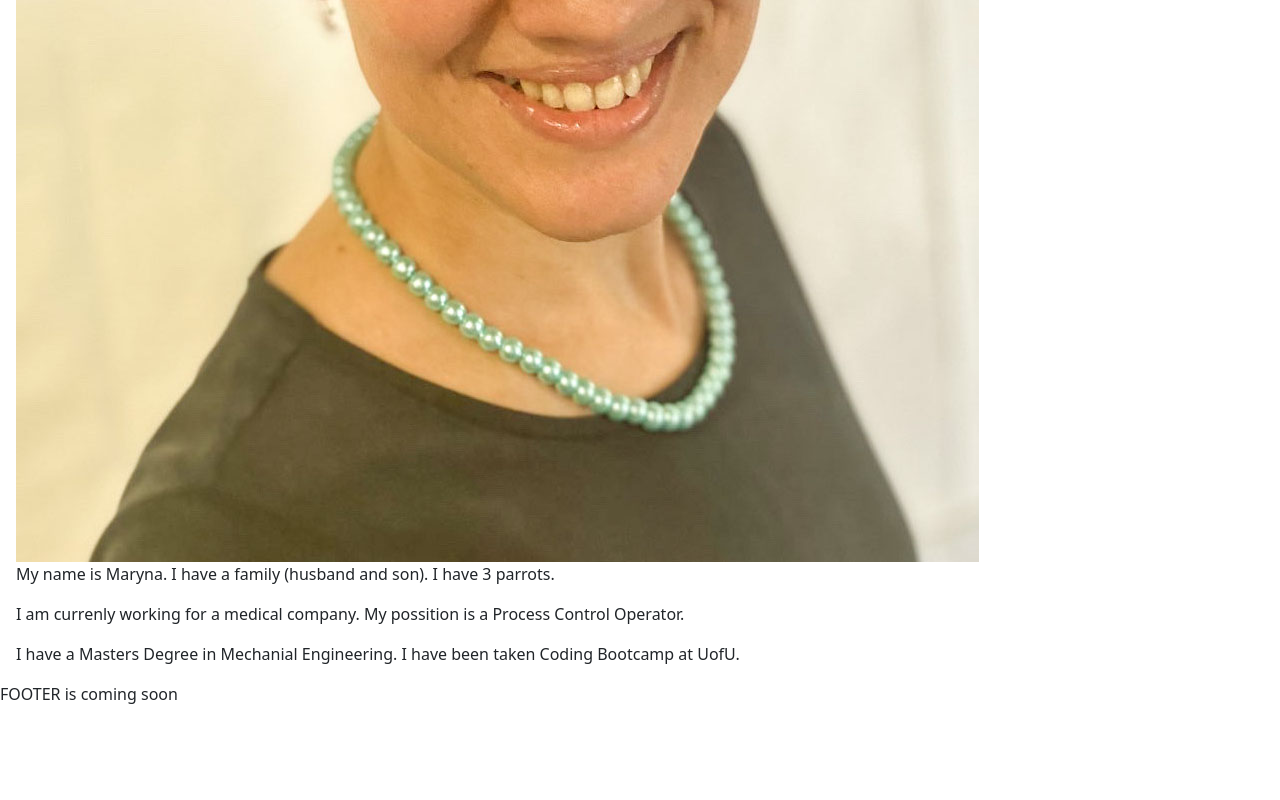
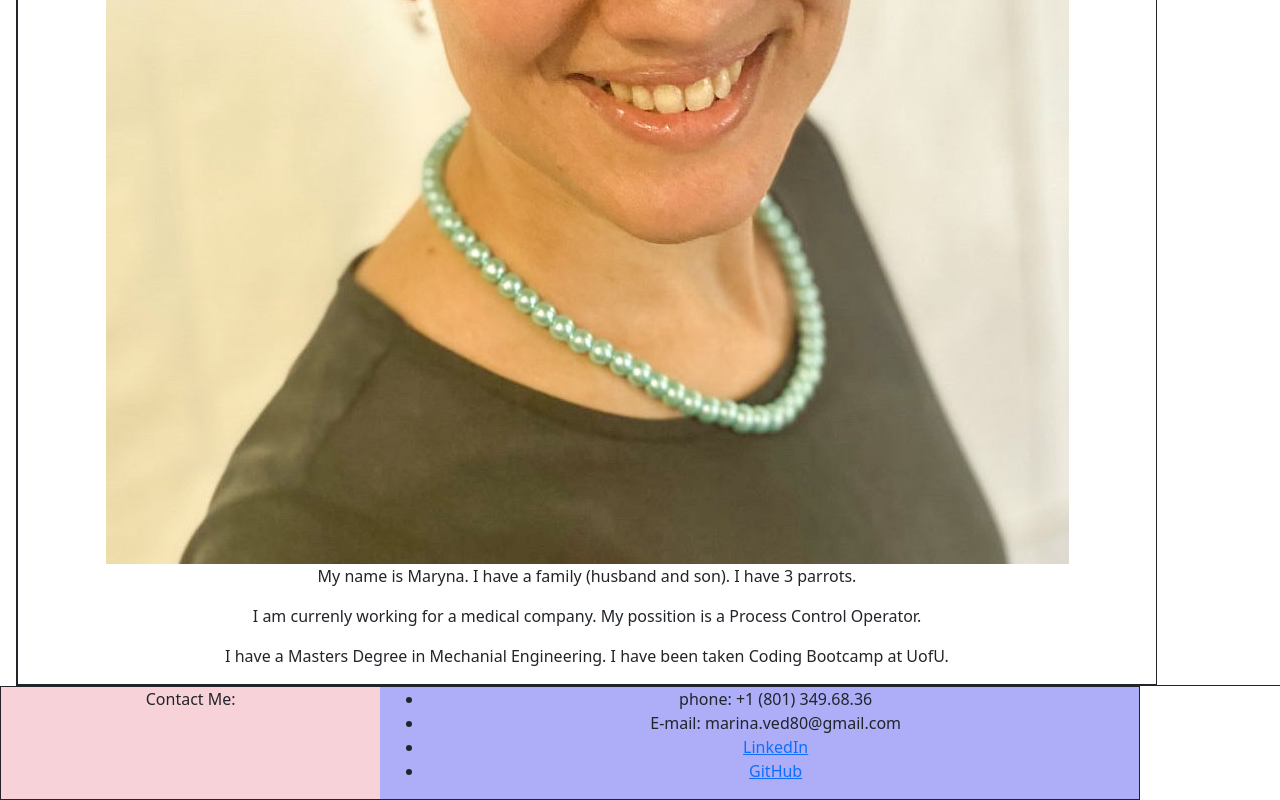
Before and after one commit to MarynaMartseniuk/myPortfolio-React-ch20, a React (Vite) app: page / in a window 1280 px wide. Shown: the part 792-1592 px from the top of the page. Before the commit the page ends 1498 px from the top, so only its background shows below. Built offline with nearby package versions, Linux system fonts and the light colour scheme.

Commit message:
add content to footer

```diff
--- /dev/null
+++ b/src/App.css
@@ -0,0 +1,5 @@
+.mainContainer {
+    width: 100%;
+    border: solid 1px;
+    margin: 0;
+}
--- a/src/App.jsx
+++ b/src/App.jsx
@@ -1,12 +1,13 @@
 import { Outlet } from 'react-router-dom';
 import NavTabs from './components/NavTabs';
-import Footer from './components/Footer'
+import Footer from './components/Footer';
+import './App.css';
 
 function App() {
   return (
     <>
       <NavTabs />
-      <main className="mx-3">
+      <main className="mx-3 mainContainer">
         <Outlet />
       </main>
       <Footer />
--- /dev/null
+++ b/src/components/Footer.css
@@ -0,0 +1,7 @@
+#footerContactMe {
+    background-color: rgb(247, 211, 217);
+}
+
+#myData {
+    background-color: rgb(173, 173, 248);
+}
--- a/src/components/Footer.jsx
+++ b/src/components/Footer.jsx
@@ -1,11 +1,33 @@
 import { Link, useLocation } from 'react-router-dom';
+import '../App.css';
+import './Footer.css';
 
 function NavTabs() {
   const currentPage = useLocation().pathname;
 
   return (
-    <div>
-        FOOTER is coming soon
+    <div class="container text-center mainContainer">
+      <div class="row">
+        <div id="footerContactMe" class="col-4">Contact Me:</div>
+        <div id="myData" class="col-8">
+        <ul>
+            <li id="phone">
+              phone: +1 (801) 349.68.36
+            </li>
+            <li id="email">
+              E-mail: marina.ved80@gmail.com
+            </li>
+            <li id="LinkedIn">
+              <a class="myDataLink" href="https://www.linkedin.com/in/maryna-martseniuk/"
+              target="_blank">LinkedIn</a>
+            </li>
+            <li id="GitHub" >
+              <a class="myDataLink" href="https://github.com/MarynaMartseniuk"
+              target="_blank">GitHub</a>
+            </li>
+          </ul>
+        </div>
+      </div>
     </div>
   );
 }
--- a/src/pages/About.jsx
+++ b/src/pages/About.jsx
@@ -1,8 +1,9 @@
 import myImage from '../utils/images/m2.jpg'
+import '../App.css';
 
 export default function About() {
     return (
-      <div>
+      <div class="container text-center mainContainer">
         <h1>About Me</h1>
         <img src={myImage}/>
         <div >
--- a/src/pages/Contact.jsx
+++ b/src/pages/Contact.jsx
@@ -1,8 +1,9 @@
 import Form from '../components/Form';
+import '../App.css';
 
 export default function Contact() {
     return (
-    <div>
+    <div class="container text-center mainContainer">
       <h1>Contact Me</h1>
       <Form />;
     </div>
--- a/src/pages/Portfolio.jsx
+++ b/src/pages/Portfolio.jsx
@@ -1,8 +1,9 @@
-import project01image from '../utils/images/squareExmpl.jpg'
+import project01image from '../utils/images/squareExmpl.jpg';
+import '../App.css';
 
 export default function Portfolio() {
     return (
-      <div>
+      <div class="container text-center mainContainer">
         <h1>My Portfolio</h1>
         <div >
             <div>
--- a/src/pages/Resume.jsx
+++ b/src/pages/Resume.jsx
@@ -1,6 +1,8 @@
+import '../App.css';
+
 export default function Resume() {
     return (
-      <div>
+      <div class="container text-center mainContainer">
         <h1>My Resume</h1>
         <div >
             RESUME page is comming soon
```
